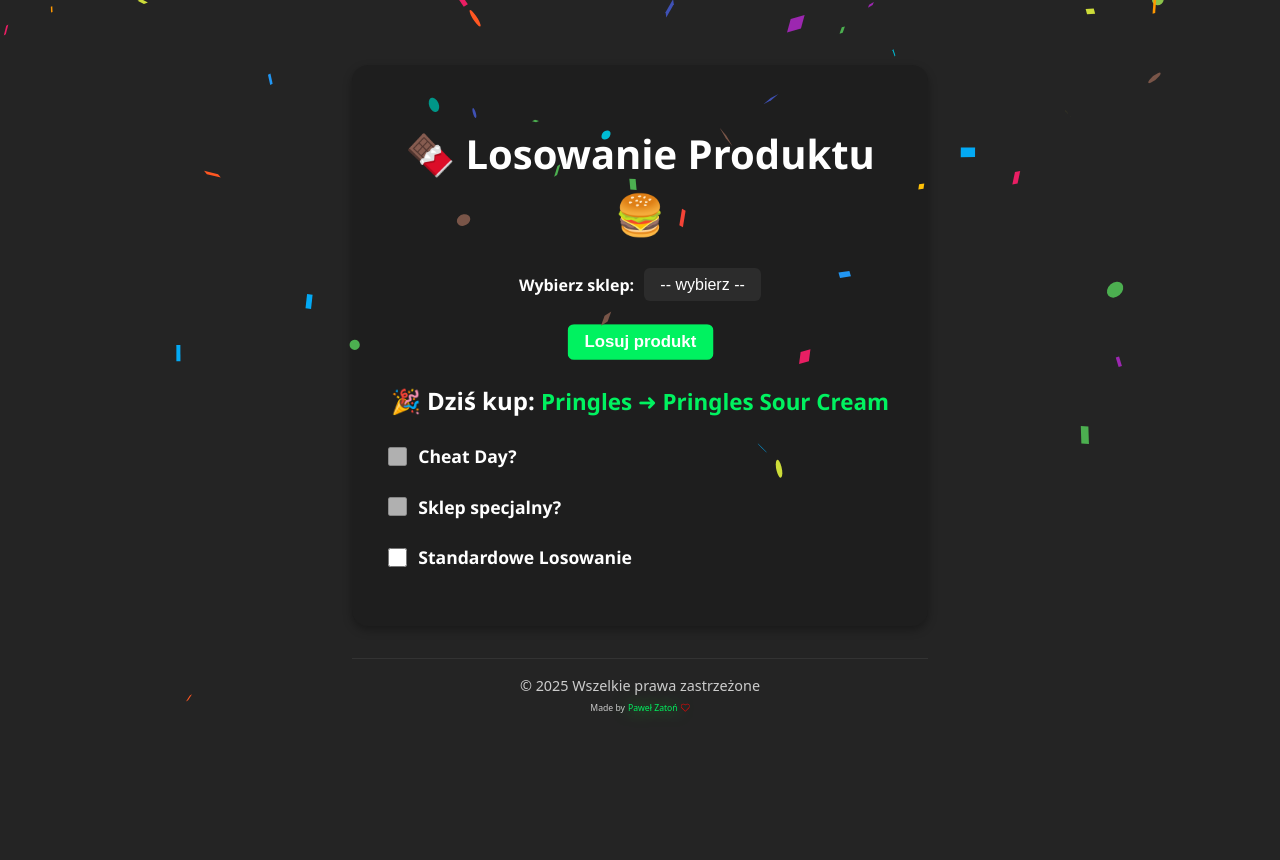
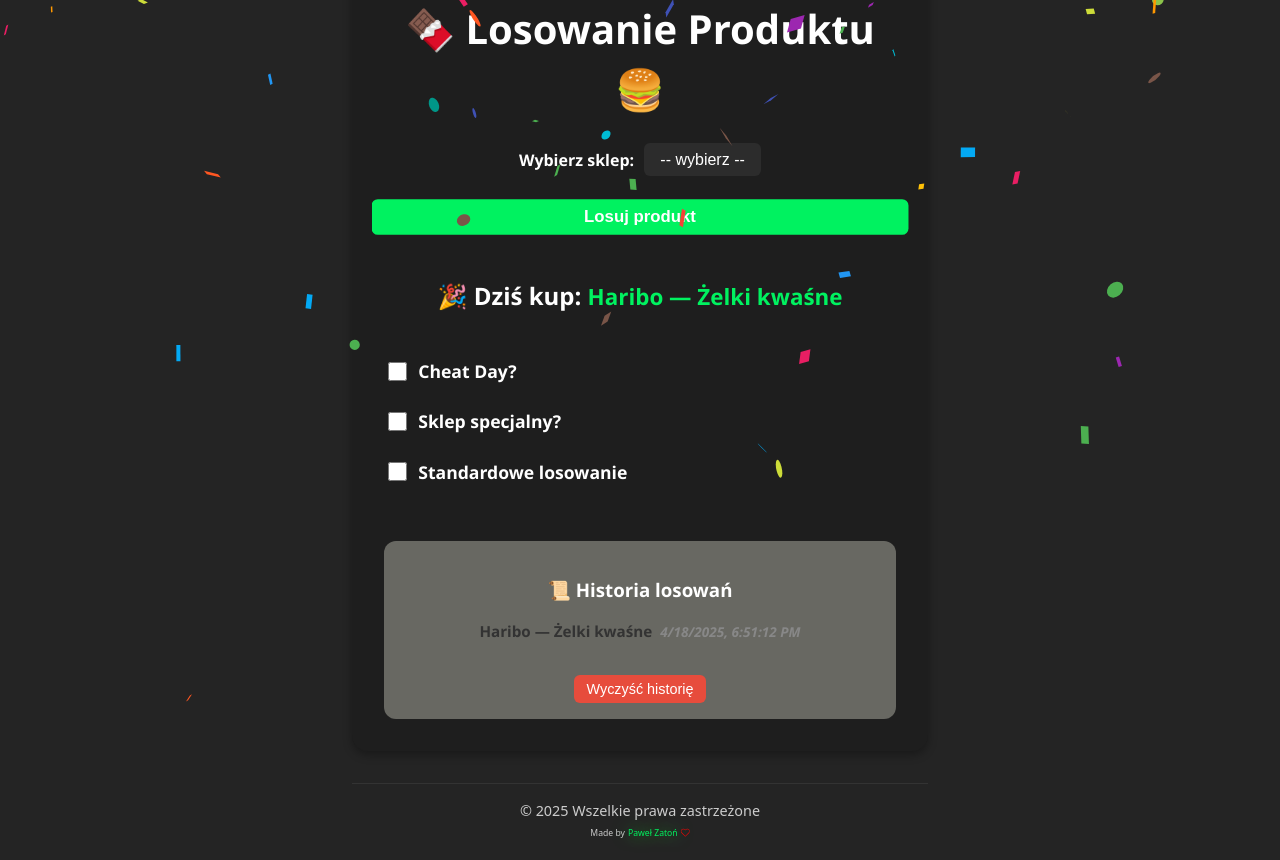
Before and after one commit to pawelzaton17/simple-draw, a React (Vite) app: page / in a window 1280 px wide. Both pictures are taken after a click on the button "Losuj produkt". Before the commit the page ends 800 px from the top, so only its background shows below. Built offline with nearby package versions, Linux system fonts and the light colour scheme.

Commit message:
feat/added history and updated bem

```diff
--- a/src/components/SimpleDraw.jsx
+++ b/src/components/SimpleDraw.jsx
@@ -1,15 +1,12 @@
-import { useState } from "react";
+import { useState, useEffect } from "react";
 import Confetti from "react-confetti";
 import winSound from "../sounds/goodresult-82807.mp3";
-import StoreSelector from "./StoreSelector";
-import ProductDrawer from "./ProductDrawer";
-import ResultDisplay from "./ResultDisplay";
 import {
   predefinedStores,
   cheatDayOptions,
   specialPlaces,
   storeProducts,
-  brandProducts,
+  brandProductMap,
 } from "../constants/data";
 import "../styles/SimpleDraw.scss";
 
@@ -29,10 +26,22 @@
   const [showConfetti, setShowConfetti] = useState(false);
   const [cheatDayEnabled, setCheatDayEnabled] = useState(false);
   const [specialPlaceEnabled, setSpecialPlaceEnabled] = useState(false);
-  const [standardMode, setStandardMode] = useState(false); // <--- nowy checkbox
+  const [standardDraw, setStandardDraw] = useState(false);
+  const [history, setHistory] = useState([]);
 
   const audio = new Audio(winSound);
   audio.volume = 0.1;
+
+  useEffect(() => {
+    const storedHistory = localStorage.getItem("drawHistory");
+    if (storedHistory) {
+      setHistory(JSON.parse(storedHistory));
+    }
+  }, []);
+
+  useEffect(() => {
+    localStorage.setItem("drawHistory", JSON.stringify(history));
+  }, [history]);
 
   const handleStoreChange = (e) => {
     setSelectedStore(e.target.value);
@@ -41,8 +50,18 @@
   const drawProduct = () => {
     let product;
 
-    if (standardMode) {
-      // stare losowanie
+    if (standardDraw) {
+      if (!selectedStore) return;
+      product = storeProducts[Math.floor(Math.random() * storeProducts.length)];
+    } else {
+      const brands = Object.keys(brandProductMap);
+      const selectedBrand = brands[Math.floor(Math.random() * brands.length)];
+      const brandProducts = brandProductMap[selectedBrand];
+      const selectedBrandProduct =
+        brandProducts[Math.floor(Math.random() * brandProducts.length)];
+      product = `${selectedBrand} — ${selectedBrandProduct}`;
+    }
+
     if (cheatDayEnabled) {
       const pool = [...storeProducts, ...cheatDayOptions];
       const weights = [
@@ -57,41 +76,58 @@
         ...specialPlaces.map(() => 1.3),
       ];
       product = weightedRandom(pool, weights);
-      } else {
-        if (!selectedStore) return;
-        product =
-          storeProducts[Math.floor(Math.random() * storeProducts.length)];
-      }
-    } else {
-      // nowe losowanie: marka + produkt
-      const brands = Object.keys(brandProducts);
-      const selectedBrand = brands[Math.floor(Math.random() * brands.length)];
-      const products = brandProducts[selectedBrand];
-      const selectedProduct =
-        products[Math.floor(Math.random() * products.length)];
-      product = `${selectedBrand} ➜ ${selectedProduct}`;
     }
 
+    const timestamp = new Date().toLocaleString();
     setSelectedProduct(product);
+    setHistory([{ product, timestamp }, ...history]);
     setShowConfetti(true);
     audio.play().catch(() => {});
     setTimeout(() => setShowConfetti(false), 3000);
   };
 
+  const clearHistory = () => {
+    setHistory([]);
+    localStorage.removeItem("drawHistory");
+  };
+
   return (
-    <div className="simple-draw-container">
-      <h1>🍫 Losowanie Produktu 🍔</h1>
-      <StoreSelector
-        stores={predefinedStores}
-        selectedStore={selectedStore}
-        onStoreChange={handleStoreChange}
-      />
-      <ProductDrawer
-        onDraw={drawProduct}
-        isStoreSelected={!!selectedStore || !standardMode}
-      />
-      <ResultDisplay product={selectedProduct} />
-      <div className="toggles">
+    <div className="simple-draw__container">
+      <h1 className="simple-draw__title">🍫 Losowanie Produktu 🍔</h1>
+
+      <div className="simple-draw__store-selector">
+        <label htmlFor="store-select">Wybierz sklep:</label>
+        <select
+          id="store-select"
+          value={selectedStore}
+          onChange={handleStoreChange}
+        >
+          <option value="">-- wybierz --</option>
+          {predefinedStores.map((store) => (
+            <option key={store} value={store}>
+              {store}
+            </option>
+          ))}
+        </select>
+      </div>
+
+      <button
+        onClick={drawProduct}
+        disabled={!selectedStore && standardDraw}
+        className="simple-draw__draw-button"
+      >
+        {standardDraw && !selectedStore ? "Wybierz sklep" : "Losuj produkt"}
+      </button>
+
+      <div className="simple-draw__result">
+        {selectedProduct && (
+          <h2>
+            🎉 Dziś kup: <span className="highlight">{selectedProduct}</span>
+          </h2>
+        )}
+      </div>
+
+      <div className="simple-draw__toggles">
         <label>
           <input
             type="checkbox"
@@ -100,7 +136,6 @@
               setCheatDayEnabled(!cheatDayEnabled);
               if (!cheatDayEnabled) setSpecialPlaceEnabled(false);
             }}
-            disabled={!standardMode}
           />
           Cheat Day?
         </label>
@@ -112,19 +147,39 @@
               setSpecialPlaceEnabled(!specialPlaceEnabled);
               if (!specialPlaceEnabled) setCheatDayEnabled(false);
             }}
-            disabled={!standardMode}
           />
           Sklep specjalny?
         </label>
         <label>
           <input
             type="checkbox"
-            checked={standardMode}
-            onChange={() => setStandardMode(!standardMode)}
+            checked={standardDraw}
+            onChange={() => setStandardDraw(!standardDraw)}
           />
-          Standardowe Losowanie
+          Standardowe losowanie
         </label>
       </div>
+
+      <div className="simple-draw__history">
+        <h3>📜 Historia losowań</h3>
+        <ul className="simple-draw__history-list">
+          {history.map((entry, idx) => (
+            <li key={idx}>
+              <strong>{entry.product}</strong>
+              <em>{entry.timestamp}</em>
+            </li>
+          ))}
+        </ul>
+        {history.length > 0 && (
+          <button
+            className="simple-draw__history-clear-btn"
+            onClick={clearHistory}
+          >
+            Wyczyść historię
+          </button>
+        )}
+      </div>
+
       {showConfetti && (
         <Confetti
           width={window.innerWidth}
--- a/src/constants/data.js
+++ b/src/constants/data.js
@@ -43,17 +43,12 @@
   "Cały dzień jeden kolor",
 ];
 
-export const brandProducts = {
-  Kinder: ["Kinder Jajko", "Kinder Bueno", "Kinder Czekolada"],
-  Oreo: ["Oreo ciasta", "Lody Oreo", "Oreo Shake"],
-  Milka: ["Milka Oreo", "Milka z orzechami", "Milka biała"],
-  Wedel: ["Ptasie Mleczko", "Czekolada Wedel", "Baton Wedel"],
-  Pepsi: ["Pepsi", "Pepsi Max", "Pepsi Twist"],
-  CocaCola: ["Coca-Cola", "Coca-Cola Zero", "Coca-Cola Cherry"],
-  Fanta: ["Fanta", "Fanta Zero", "Fanta Orange"],
-  Monster: ["Monster Energy", "Monster Zero", "Monster Ultra"],
-  Pringles: ["Pringles Original", "Pringles Sour Cream", "Pringles BBQ"],
-  Twix: ["Twix", "Twix Peanut Butter", "Twix Cookies & Cream"],
+export const brandProductMap = {
+  Kinder: ["Niespodzianka", "Czekolada", "Bueno", "Country"],
+  Milka: ["Oreo", "Brownie", "Baton", "Czekolada biała"],
+  Oreo: ["Lody", "Ciastka klasyczne", "Shake"],
+  Wedel: ["Czekolada gorzka", "Ptasie mleczko", "Baton WW"],
+  Haribo: ["Złote misie", "Żelki kwaśne", "Starmix"],
 };
 
 export const storeProducts = commonProducts;
--- a/src/styles/SimpleDraw.scss
+++ b/src/styles/SimpleDraw.scss
@@ -11,7 +11,8 @@
   align-items: center;
 }
 
-.simple-draw-container {
+.simple-draw {
+  &__container {
     max-width: 32rem;
     margin: auto;
     padding: 2rem;
@@ -28,30 +29,24 @@
     font-weight: 700;
   }
 
-h1 {
+  &__title {
     font-size: 2.5rem;
     margin-bottom: 1.5rem;
   }
 
-.store-selector,
-.cheatday-toggle,
-.toggles {
+  &__store-selector,
+  &__toggles {
     margin-bottom: 1.5rem;
   }
 
-
-.store-selector {
+  &__store-selector {
     display: flex;
     justify-content: center;
     align-items: center;
     gap: 0.625rem;
-}
-.store-selector select {
+
+    select {
       appearance: none;
-}
-
-.store-selector select,
-.product-drawer button {
       padding: 0.5rem 1rem;
       font-size: 1rem;
       border-radius: 0.375rem;
@@ -60,36 +55,43 @@
       color: $text-color;
       text-align: center;
     }
+  }
 
-.product-drawer button {
+  &__draw-button {
+    padding: 0.5rem 1rem;
+    font-size: 1rem;
+    border-radius: 0.375rem;
+    border: none;
     background: $primary-color;
     color: $text-color;
     cursor: pointer;
     font-weight: bold;
     transition: background 0.3s ease;
+    animation: pulse 1s infinite;
+
     &:hover {
       background: $button-hover-color;
     }
+
     &:disabled {
       background: $button-disabled-color;
       color: #d0d0d0;
       cursor: not-allowed;
     }
-  animation: pulse 1s infinite;
   }
 
-.result-display .highlight {
+  &__result {
+    margin: 1.5rem 0 0 0;
+
+    .highlight {
       color: $highlight-color;
       font-weight: bold;
       font-size: 1.4rem;
       transition: color 0.3s ease-in-out;
     }
-
-.result-display h2 {
-  margin: 1.5rem 0 0 0;
   }
 
-.toggles {
+  &__toggles {
     display: flex;
     justify-content: center;
     flex-direction: column;
@@ -104,12 +106,62 @@
       font-weight: bold;
       color: $text-color;
     }
+
     input[type="checkbox"] {
       width: 1.2rem;
       height: 1.2rem;
       background: $primary-color;
       border: none;
       border-radius: 0.25rem;
+    }
+  }
+
+  &__history {
+    margin-top: 2rem;
+    padding: 1rem;
+    background-color: #686862;
+    border-radius: 12px;
+    max-height: 300px;
+    overflow-y: auto;
+
+    h3 {
+      margin-bottom: 0.5rem;
+    }
+
+    &-list {
+      list-style: none;
+      padding: 0;
+
+      li {
+        margin-bottom: 0.4rem;
+        font-size: 0.95rem;
+
+        strong {
+          color: #333;
+        }
+
+        em {
+          color: #888;
+          margin-left: 0.5rem;
+          font-size: 0.85rem;
+        }
+      }
+    }
+
+    &-clear-btn {
+      margin-top: 1rem;
+      background-color: #e74c3c;
+      color: white;
+      padding: 0.4rem 0.8rem;
+      border: none;
+      border-radius: 6px;
+      cursor: pointer;
+      font-size: 0.9rem;
+
+      &:hover {
+        background-color: #c0392b;
+      }
+    }
   }
 }
 
@@ -126,18 +178,18 @@
 }
 
 @media (max-width: 580px) {
-  .simple-draw-container {
+  .simple-draw__container {
     width: 90%;
     padding: 1.5rem;
   }
-  .store-selector select,
-  .product-drawer button {
+
+  .simple-draw__store-selector select,
+  .simple-draw__draw-button {
     width: 100%;
     padding: 0.75rem;
   }
 
-  h1 {
+  .simple-draw__title {
     font-size: 1.625rem;
   }
-
 }
```
Lines whose indentation alone changed are shown as unchanged.
